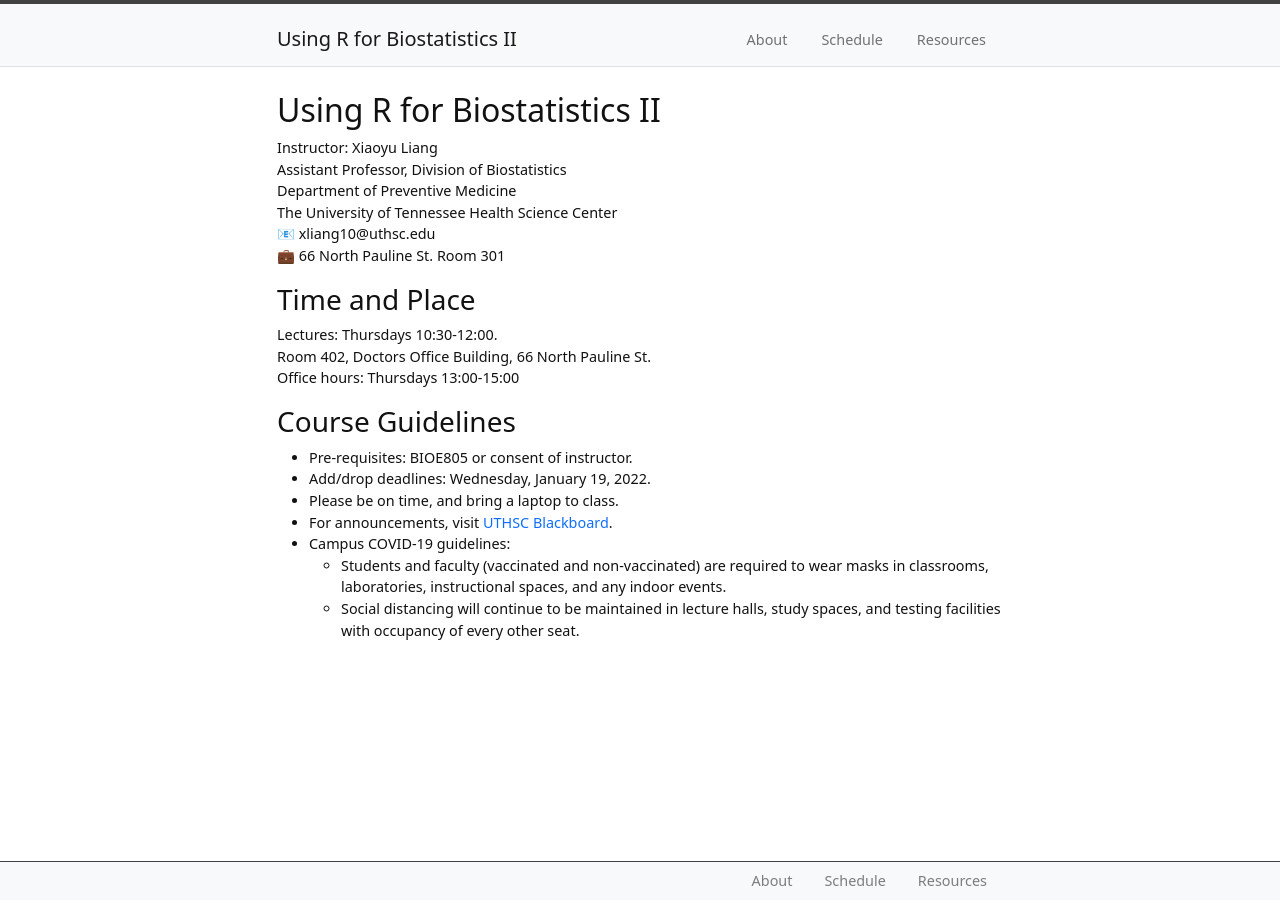
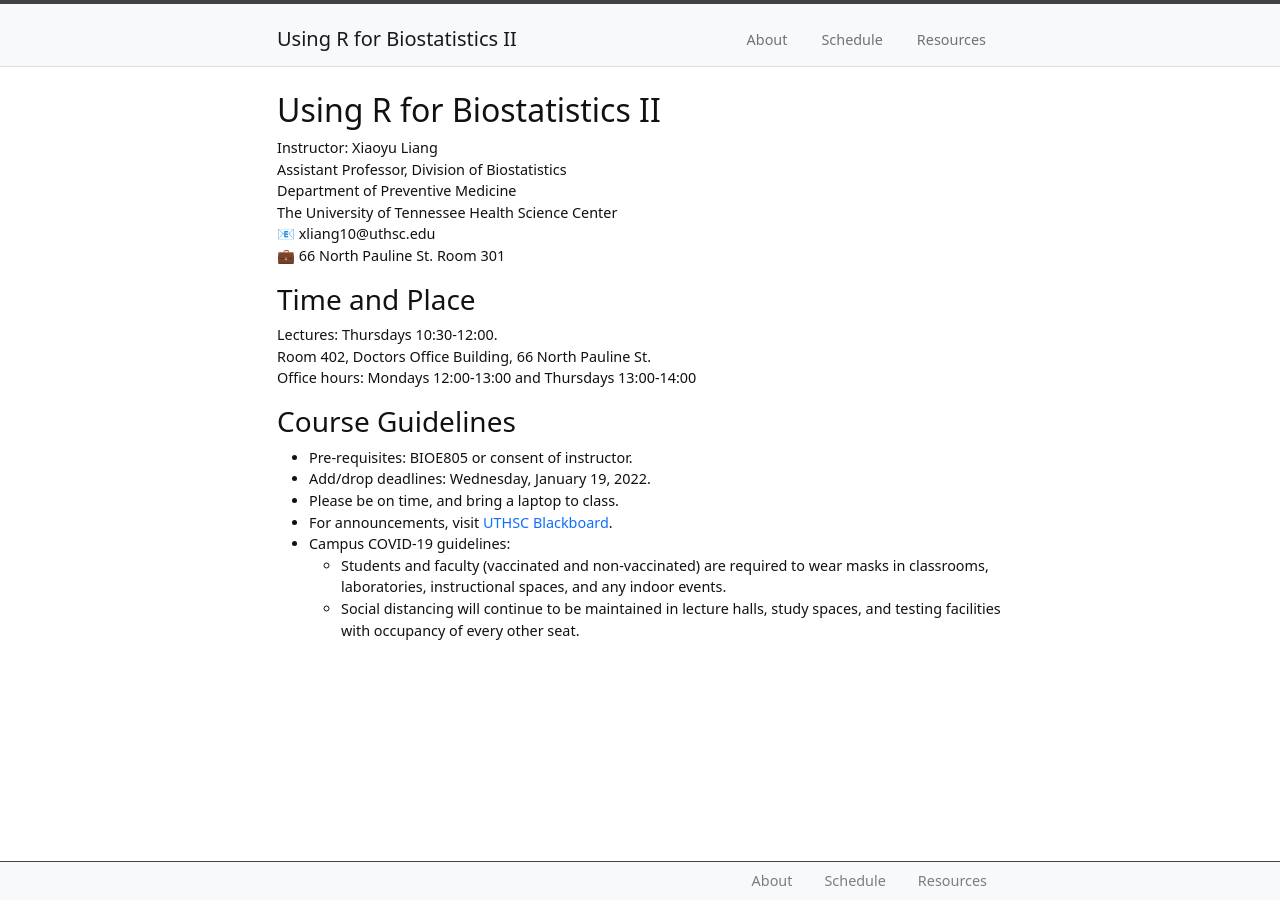
Before and after one commit to XiaoyuLiang/BIOE806-Spring2022, a Jekyll site: the page built from index.md, in a window 1280 px wide. Built offline with Jekyll 4.4.1, drawn with Linux system fonts in a browser that asks for light colours.

Commit message:
Update index.md

```diff
--- a/index.md
+++ b/index.md
@@ -26,7 +26,7 @@ layout: default
     <br>
     Room 402, Doctors Office Building, 66 North Pauline St.
     <br>
-    Office hours: Thursdays 13:00-15:00
+    Office hours: Mondays 12:00-13:00 and Thursdays 13:00-14:00
 </p>
 
 ### Course Guidelines
```
